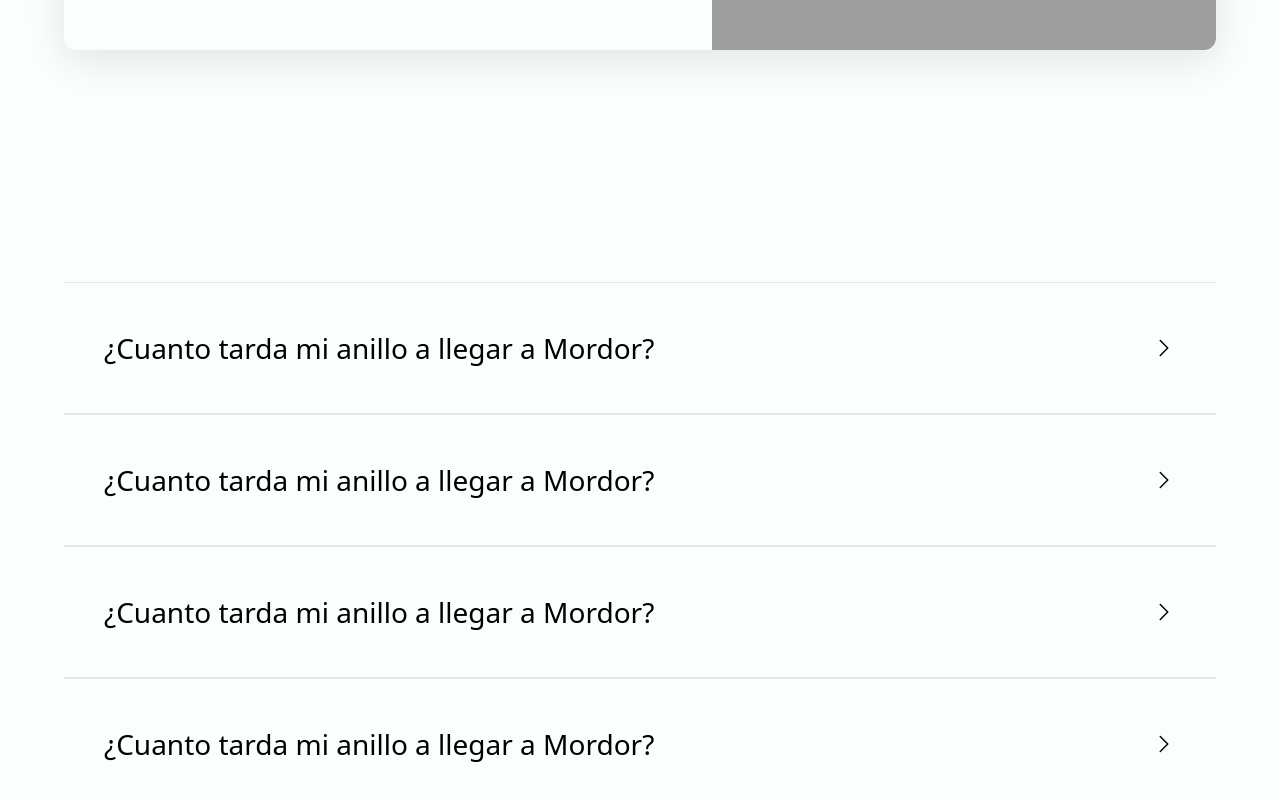
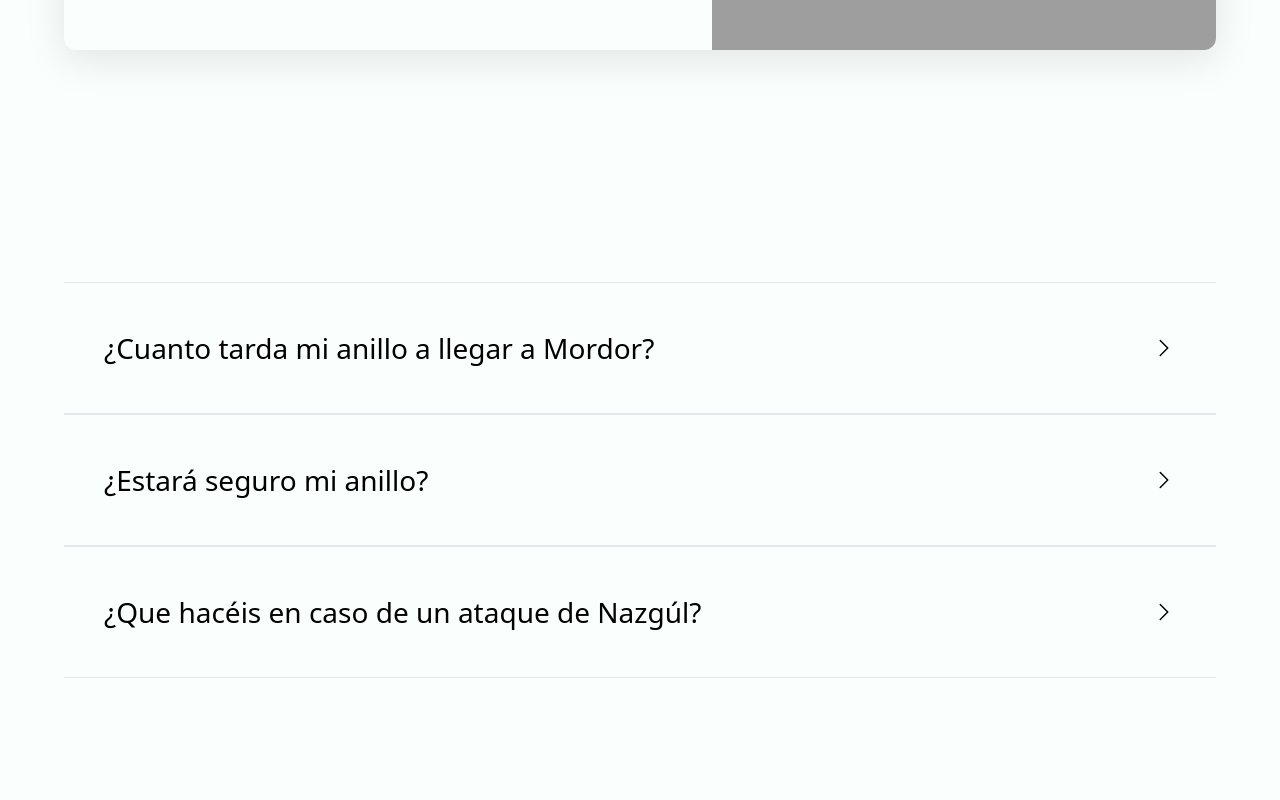
Before and after one commit to feixes/khazad-dum-delivery, a React (Vite) app: page / in a window 1280 px wide. Shown: the part 3090-3890 px from the top of the page. After the commit the page ends 3864 px from the top, so only its background shows below. Built offline with nearby package versions, Linux system fonts and the light colour scheme; grey boxes are pictures that could not be loaded.

Commit message:
faq refactor

```diff
--- a/src/landing/components/FAQ.tsx
+++ b/src/landing/components/FAQ.tsx
@@ -2,7 +2,7 @@
 import { useOpenModal } from "../../hooks/useOpenModal"
 
 
-export const FAQ = () => {
+export const FAQ = ({ question, answer }) => {
 
     const faq = useRef(null)
 
@@ -16,7 +16,7 @@
                 className="flex justify-between p-10 items-center cursor-pointer"
                 onClick={handleOpen}
             >
-                <p className="text-3xl font-palaquin tracking tighter">¿Cuanto tarda mi anillo a llegar a Mordor?</p>
+                <p className="text-3xl font-palaquin tracking tighter">{question}</p>
                 <svg xmlns="http://www.w3.org/2000/svg" fill="none" viewBox="0 0 24 24" stroke-width="1.5" stroke="currentColor"
                     className={`w-6 h-6 ${isOpen && 'rotate-90'} transition duration-500`}>
                     <path stroke-linecap="round" stroke-linejoin="round" d="m8.25 4.5 7.5 7.5-7.5 7.5" />
@@ -25,7 +25,7 @@
             <hr />
             <div className={`${isOpen ? 'block' : 'hidden'} p-20`}>
 
-                <p className="text-2xl font-montserrat text-black-pale">Entre 30 y 40 días según el método de transporte</p>
+                <p className="text-2xl font-montserrat text-black-pale">{answer}</p>
             </div>
 
 
--- a/src/landing/constants/FAQConstants.ts
+++ b/src/landing/constants/FAQConstants.ts
@@ -2,7 +2,15 @@
 
 export const faqConstants = [
     {
-        question: '',
-        answer: ''
-    }
+        question: '¿Cuanto tarda mi anillo a llegar a Mordor?',
+        answer: 'Entre 30 y 40 días según el método de transporte'
+    },
+    {
+        question: '¿Estará seguro mi anillo?',
+        answer: 'Tu anillo estará seguro, contamos con los mejores guerreros de la tierra media para defenderlo.'
+    },
+    {
+        question: '¿Que hacéis en caso de un ataque de Nazgúl?',
+        answer: 'Gritar NAAAAAAAAAAAAAZGÚÚÚÚÚÚÚÚÚÚÚÚÚÚÚL y llamar a una mujer para que lo mate. Es bien sabido que ningún hombre puede matar a un Nazgúl'
+    },
 ]
--- a/src/landing/pages/HomePage.tsx
+++ b/src/landing/pages/HomePage.tsx
@@ -1,7 +1,7 @@
 import { BenefitsCard, SolutionsHero, FAQ } from "../components"
 import { Hero } from "../components/Hero"
-import { benefitsConstants } from "../constants/BenefitsConstants"
-import { solutionsConstants } from "../constants/SolutionsConstants"
+import { faqConstants, benefitsConstants, solutionsConstants } from "../constants"
+
 
 
 
@@ -37,10 +37,12 @@
             </section>
 
             <section className="padding w-full">
-                <FAQ />
-                <FAQ />
-                <FAQ />
-                <FAQ />
+
+                {
+                    faqConstants.map(faq => (
+                        <FAQ key={faq.question} {...faq} />
+                    ))
+                }
             </section>
         </>
     )
```
